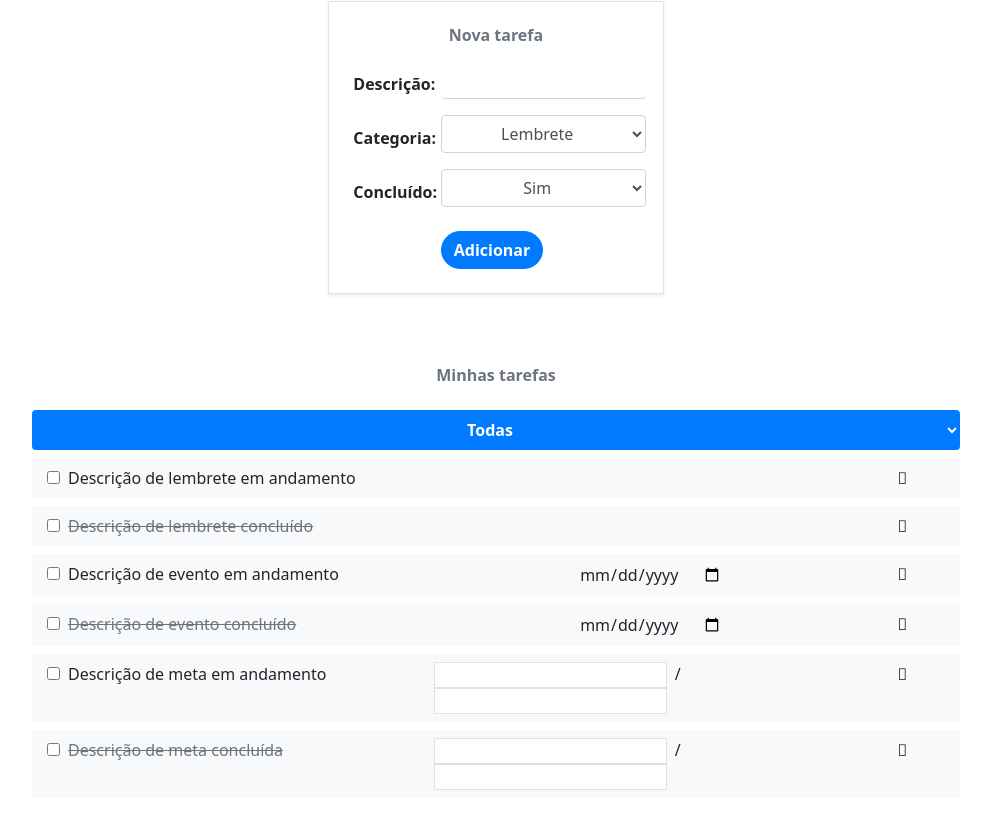
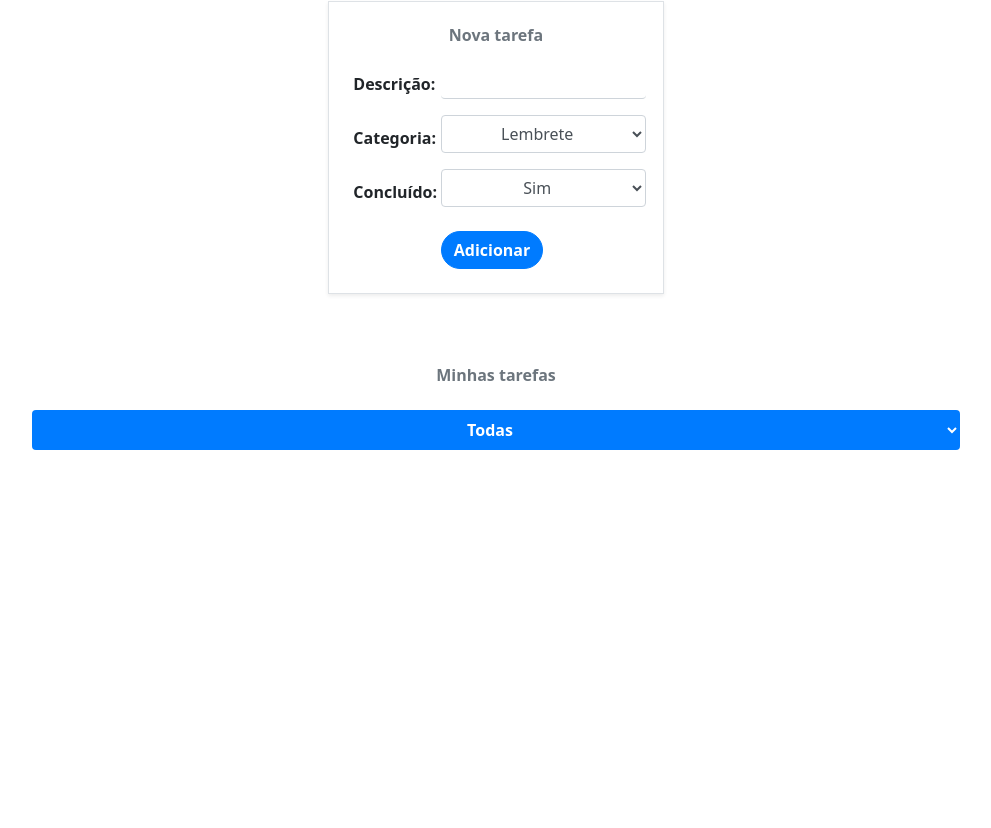
Before and after one commit to LuisF3/listing-io, a Vue app: page /private/1 in a window 1280 px wide. Shown: the part 448-1276 px from the top of the page, without its empty margins (144-1135 px from the left). After the commit the page ends 970 px from the top, so only its background shows below. Built offline with nearby package versions, Linux system fonts and the light colour scheme.

Commit message:
Template dos itens da lista

```diff
--- a/src/components/List.vue
+++ b/src/components/List.vue
@@ -3,72 +3,23 @@
     <!--Informações gerais-->
     <div class="row">
       <div class="col col-md-8 col-xl-4 shadow-sm border container p-4 my-4">
-        <h4 class="mb-3 font-weight-semibold text-secondary text-center">
-          Informações gerais
-        </h4>
+        <h4 class="mb-3 font-weight-semibold text-secondary text-center">Informações gerais</h4>
         <div class="row align-items-center pr-2">
-          <label class="col-12 col-md-4 font-weight-bold" for="title"
-            >Título:
-          </label>
-          <input
-            class="col-12 col-md-8 form-control mb-3"
-            type="text"
-            id="title"
-          />
-          <label class="col-12 col-md-4 font-weight-bold" for="listDescription"
-            >Descrição:</label
-          >
-          <input
-            class="col-12 col-md-8 form-control mb-3"
-            type="text"
-            id="listDescription"
-          />
+          <label class="col-12 col-md-4 font-weight-bold" for="title">Título:</label>
+          <input class="col-12 col-md-8 form-control mb-3" type="text" id="title"/>
+          <label class="col-12 col-md-4 font-weight-bold" for="listDescription">Descrição:</label>
+          <input class="col-12 col-md-8 form-control mb-3" type="text" id="listDescription"/>
           <label class="col-12 col-md-4 font-weight-bold">Cor: </label>
           <span class="col-12 col-md-8 d-flex justify-content-center mb-3">
-            <button
-              type="button"
-              class="rounded-pill bg-primary mr-3"
-              v-on:click="addListForm.color = '#007bff'"
-              style="height: 25px; width: 25px;"
-            />
-            <button
-              type="button"
-              class="rounded-pill bg-warning mr-3"
-              v-on:click="addListForm.color = '#ffc107'"
-              style="height: 25px; width: 25px;"
-            />
-            <button
-              type="button"
-              class="rounded-pill bg-success mr-3"
-              v-on:click="addListForm.color = '#28a745'"
-              style="height: 25px; width: 25px;"
-            />
-            <button
-              type="button"
-              class="rounded-pill bg-danger mr-3"
-              v-on:click="addListForm.color = '#dc3545'"
-              style="height: 25px; width: 25px;"
-            />
-            <button
-              type="button"
-              class="rounded-pill purple-600 mr-3"
-              v-on:click="addListForm.color = '#805ad5'"
-              style="height: 25px; width: 25px;"
-            />
-            <button
-              type="button"
-              class="rounded-pill teal-500"
-              v-on:click="addListForm.color = '#38b2ac'"
-              style="height: 25px; width: 25px;"
-            />
+            <button type="button" class="rounded-pill bg-primary mr-3" v-on:click="addListForm.color = '#007bff'" style="height: 25px; width: 25px;"/>
+            <button type="button" class="rounded-pill bg-warning mr-3" v-on:click="addListForm.color = '#ffc107'" style="height: 25px; width: 25px;"/>
+            <button type="button" class="rounded-pill bg-success mr-3" v-on:click="addListForm.color = '#28a745'" style="height: 25px; width: 25px;"/>
+            <button type="button" class="rounded-pill bg-danger mr-3" v-on:click="addListForm.color = '#dc3545'" style="height: 25px; width: 25px;"/>
+            <button type="button" class="rounded-pill purple-600 mr-3" v-on:click="addListForm.color = '#805ad5'" style="height: 25px; width: 25px;"/>
+            <button type="button" class="rounded-pill teal-500" v-on:click="addListForm.color = '#38b2ac'" style="height: 25px; width: 25px;"/>
           </span>
           <span class="col-12 text-center">
-            <button
-              class="btn btn-primary rounded-pill mt-2 font-weight-semibold"
-              type="button"
-            >
-              Salvar alterações
-            </button>
+            <button class="btn btn-primary rounded-pill mt-2 font-weight-semibold" type="button">Salvar alterações</button>
           </span>
         </div>
       </div>
@@ -82,46 +33,25 @@
           Nova tarefa
         </h4>
         <div class="row align-items-center pr-2">
-          <label class="col-12 col-md-4 font-weight-bold" for="description"
-            >Descrição:</label
-          >
-          <input
-            class="col-12 col-md-8 form-control mb-3"
-            type="text"
-            id="description"
-          />
-          <label class="col-12 col-md-4 font-weight-bold" for="type"
-            >Categoria:</label
-          >
-          <select
-            class="col-12 col-md-8 form-control mb-3 text-center"
-            id="type"
-          >
+          <label class="col-12 col-md-4 font-weight-bold" for="description">Descrição:</label>
+          <input class="col-12 col-md-8 form-control mb-3" type="text" id="description"/>
+          <label class="col-12 col-md-4 font-weight-bold" for="type">Categoria:</label>
+          <select class="col-12 col-md-8 form-control mb-3 text-center" id="type">
             <option value="lembrete">Lembrete</option>
             <option value="evento">Evento</option>
             <option value="meta">Meta</option>
           </select>
-          <label class="col-12 col-md-4 font-weight-bold" for="createIsDone"
-            >Concluído:</label
-          >
-          <select
-            class="col-12 col-md-8 form-control mb-3 text-center"
-            id="createIsDone"
-          >
+          <label class="col-12 col-md-4 font-weight-bold" for="createIsDone">Concluído:</label>
+          <select class="col-12 col-md-8 form-control mb-3 text-center" id="createIsDone">
             <option value="true">Sim</option>
             <option value="false">Não</option>
           </select>
           <span class="col-12 text-center">
-            <button
-              class="btn btn-primary rounded-pill mt-2 font-weight-semibold"
-              type="button"
-            >
-              Adicionar
-            </button>
+            <button class="btn btn-primary rounded-pill mt-2 font-weight-semibold" type="button">Adicionar</button>
           </span>
         </div>
       </div>
-      <!------------------------------->
+      <!------------------------------>
     </div>
 
     <!--Lista de itens-->
@@ -131,121 +61,57 @@
       </h4>
 
       <div>
-        <select
-            class="col-12 text-center bg-primary rounded text-white font-weight-semibold py-2"
-            id="filter"
-          >
-            <option value="lembrete">Todas</option>
-            <option value="lembrete">Concluídas</option>
-            <option value="lembrete">Em andamento</option>
-            <option value="lembrete">Lembretes</option>
-            <option value="evento">Eventos</option>
-            <option value="meta">Metas</option>
-          </select>
+        <select class="col-12 text-center bg-primary rounded text-white font-weight-semibold py-2" id="filter">
+          <option value="lembrete">Todas</option>
+          <option value="lembrete">Concluídas</option>
+          <option value="lembrete">Em andamento</option>
+          <option value="lembrete">Lembretes</option>
+          <option value="evento">Eventos</option>
+          <option value="meta">Metas</option>
+        </select>
       </div>
 
-      <div class="container-fluid pb-2">
+      <div class="container-fluid pb-2" v-for="item in listItems" v-bind:key="item.id">
         <div class="bg-light my-2 py-2 row rounded">
+          <!--Descricao-->
           <div class="col-5 text-truncate">
-            <input type="checkbox" />
-            <span class="ml-2 hover-primary"
-              >Descrição de lembrete em andamento</span
-            >
+            <input type="checkbox" v-model="item.isDone"/>
+            <span class="ml-2 hover-primary" v-if="!item.isDone">{{ item.description }}</span>
+            <span class="ml-2 text-secondary" style="text-decoration: line-through;" v-if="item.isDone">{{ item.description }}</span>
           </div>
-          <div class="col-6"></div>
-          <div class="col-1">
-            <button><i class="fa-trash" /></button>
+          <!------------>
+
+          <!--Lembrete-->
+          <div class="col-6" v-if="item.type == lembrete"></div>
+          <!------------>
+
+          <!----Evento---->
+          <div class="col-6" v-if="item.type == evento">
+            <input type="date" class="no-outline bg-light" v-model="item.date"/>
           </div>
-        </div>
-        <div class="bg-light my-2 py-2 row rounded">
-          <div class="col-5 text-truncate">
-            <input type="checkbox" />
-            <span
-              class="ml-2 text-secondary"
-              style="text-decoration: line-through;"
-              >Descrição de lembrete concluído</span
-            >
-          </div>
-          <div class="col-6"></div>
-          <div class="col-1">
-            <button><i class="fa-trash" /></button>
-          </div>
-        </div>
-        <div class="bg-light my-2 py-2 row rounded">
-          <div class="col-5 text-truncate">
-            <input type="checkbox" />
-            <span class="ml-2 hover-primary"
-              >Descrição de evento em andamento</span
-            >
-          </div>
-          <div class="col-6 text-center">
-            <input type="date" class="no-outline bg-light" />
-          </div>
-          <div class="col-1">
-            <button><i class="fa-trash" /></button>
-          </div>
-        </div>
-        <div class="bg-light my-2 py-2 row rounded">
-          <div class="col-5 text-truncate">
-            <input type="checkbox" />
-            <span
-              class="ml-2 text-secondary"
-              style="text-decoration: line-through;"
-              >Descrição de evento concluído</span
-            >
-          </div>
-          <div class="col-6 text-center">
-            <input type="date" class="no-outline bg-light" />
-          </div>
-          <div class="col-1">
-            <button><i class="fa-trash" /></button>
-          </div>
-        </div>
-        <div class="bg-light my-2 py-2 row rounded">
-          <div class="col-5 text-truncate">
-            <input type="checkbox" />
-            <span class="ml-2 hover-primary"
-              >Descrição de meta em andamento</span
-            >
-          </div>
-          <div class="col-6">
-            <div class="row container">
-              <button class="bg-primary" />
-              <input type="number" class="border" />
+          <!-------------->
+
+          <!----Meta---->
+          <div class="col-6" v-if="item.type == meta">
+            <div class="container">
+              <button type="button" class="bg-primary" v-on:click="item.increase()"><i class="fas fa-plus"></i></button>
+              <input type="number" class="border" v-model="item.currentQtd"/>
               <span class="px-2">/</span>
-              <input type="number" class="border" />
-              <button class="bg-primary" />
+              <input type="number" class="border" v-model="item.maxQtd"/>
+              <button type="button" class="bg-primary" v-on:click="item.decrease()"><i class="fas fa-minus"></i></button>
             </div>
           </div>
+          <!------------>
+
+          <!----Remover---->
           <div class="col-1">
-            <button><i class="fa-trash" /></button>
+            <button v-on:click="item.remove()"><i class="fas fa-trash"></i></button>
           </div>
-        </div>
-        <div class="bg-light my-2 py-2 row rounded">
-          <div class="col-5 text-truncate">
-            <input type="checkbox" id="isDone" />
-            <span
-              class="ml-2 text-secondary"
-              style="text-decoration: line-through;"
-              >Descrição de meta concluída</span
-            >
-          </div>
-          <div class="col-6">
-            <div class="row container">
-              <button type="button" class="bg-primary" />
-              <input type="number" class="border" />
-              <span class="px-2">/</span>
-              <input type="number" class="border" />
-              <button type="button" class="bg-primary" />
-            </div>
-          </div>
-          <div class="col-1">
-            <button><i class="fa-trash" /></button>
-          </div>
+          <!-------------->
         </div>
       </div>
     </div>
-    <!------------------>
+  <!------------------>
   </div>
 </template>
 
```
